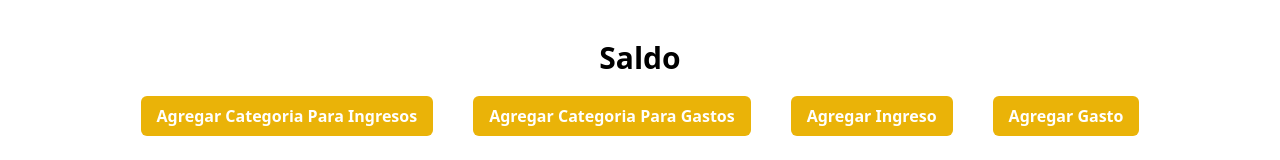
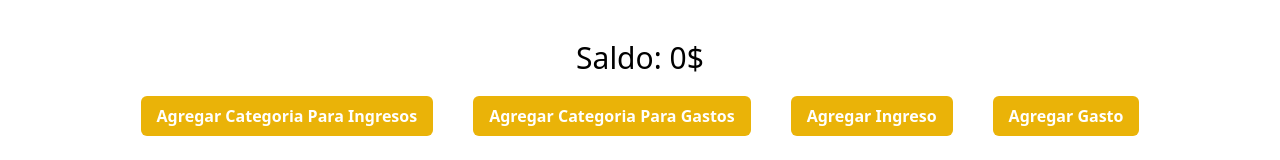
Before and after one commit to SebasHG11/App-Finanzas, a Next.js app: page / in a window 1280 px wide. Shown: the top 160 px of the page. Built offline with nearby package versions, Linux system fonts and the light colour scheme; no server answers.

Commit message:
Agrego funcionalidad a saldo

```diff
--- a/src/components/Saldo/index.tsx
+++ b/src/components/Saldo/index.tsx
@@ -1,5 +1,22 @@
-export const Saldo = (): JSX.Element => {
-    return(
-        <p className="font-bold text-3xl">Saldo</p>
-    );
+import { FinanzaContext } from "@/context/FinanzaContext";
+import { useContext, useEffect, useState } from "react";
+
+type Props = {
+  sumaTotalIngresos: number,
+  sumaTotalGastos: number
 }
+
+export const Saldo = ({ sumaTotalIngresos, sumaTotalGastos }: Props): JSX.Element => {
+  const context = useContext(FinanzaContext);
+
+  const [saldoTotal, setSaldoTotal] = useState<number>(0);
+
+  useEffect(() => {
+    const saldo = sumaTotalIngresos - sumaTotalGastos;
+    setSaldoTotal(saldo);
+  }, [sumaTotalIngresos, sumaTotalGastos])
+
+  return (
+    <p className="font-extralight text-3xl">Saldo: {context?.formatMonto(saldoTotal)}$</p>
+  );
+}
--- a/src/pages/index.tsx
+++ b/src/pages/index.tsx
@@ -86,7 +86,7 @@ function HomeContent() {
   return (
     <div className="m-10 grid place-items-center">
       <Toaster position="top-center" richColors />
-      <Saldo />
+      <Saldo sumaTotalIngresos={sumaTotalIngresos} sumaTotalGastos={sumaTotalGastos} />
       <div className="flex items-center content-around gap-10 m-5">
         <BtnCrearCategoriaIngresos />
         <BtnCrearCategoriaGastos />
```
